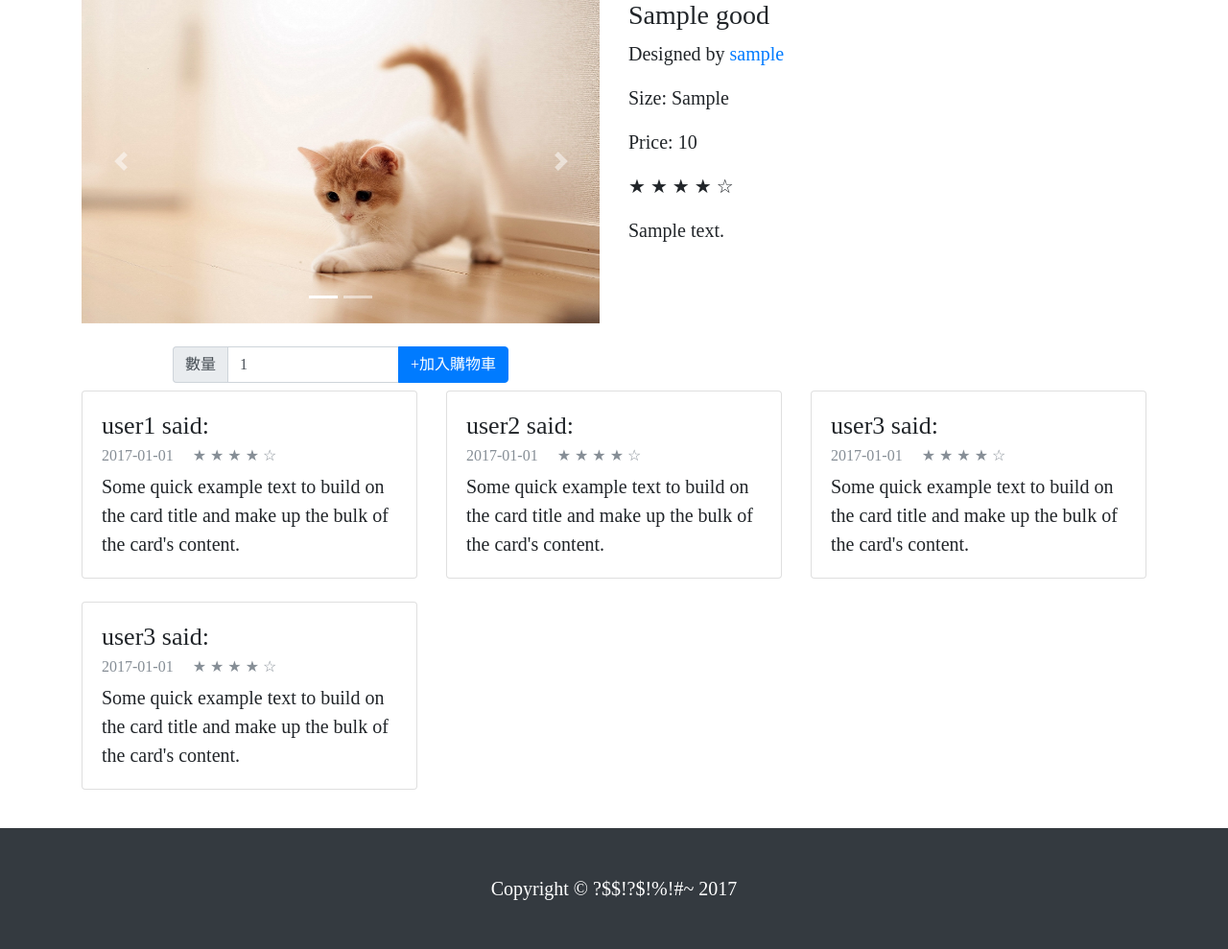
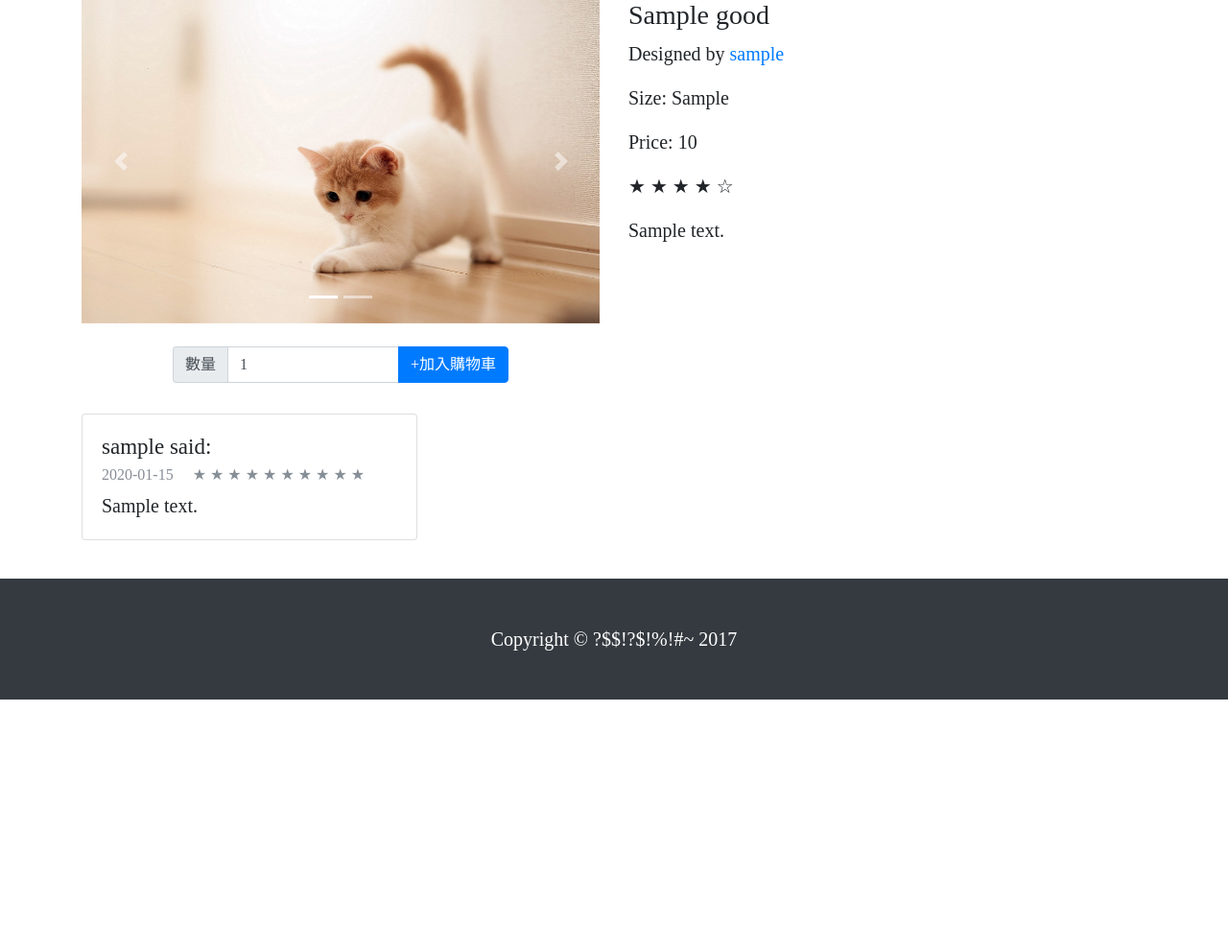
Before and after one commit to CykuTW/DB_T-shirt_trading_system, a Flask app: page /goods/1 in a window 1280 px wide. Shown: the part 176-1165 px from the top of the page at 96% size. After the commit the page ends 905 px from the top, so only its background shows below. Run offline with Flask 2, Linux system fonts and the light colour scheme; tables that the repository leaves empty hold one stand-in row (values such as "Sample post"); parts of the project's set-up code (start-up, migrations or seed data) failed here and were passed over; some libraries are stand-ins or nearby versions.

Commit message:
feat(goods): completed GoodDetailView

```diff
--- a/templates/goods/detail.html
+++ b/templates/goods/detail.html
@@ -69,43 +69,22 @@
       margin-bottom: 1.5rem;
     }
   </style>
-  <div class="row" style="margin-top: 0.5rem; margin-bottom: 1rem;">
-    <div class="col-lg-4 card-comment">
-        <div class="card">
-          <div class="card-body">
-            <h4 class="card-title">user1 said:</h4>
-            <h6 class="card-subtitle mb-2 text-muted">2017-01-01 &nbsp; &nbsp; &#9733; &#9733; &#9733; &#9733; &#9734;</h6>
-            <p class="card-text">Some quick example text to build on the card title and make up the bulk of the card's content.</p>
-          </div>
-        </div>
-    </div>
+  <div class="row" style="margin-top: 2rem; margin-bottom: 1rem;">
+    {% for rating in ratings %}
     <div class="col-lg-4 card-comment">
       <div class="card">
         <div class="card-body">
-          <h4 class="card-title">user2 said:</h4>
-          <h6 class="card-subtitle mb-2 text-muted">2017-01-01 &nbsp; &nbsp; &#9733; &#9733; &#9733; &#9733; &#9734;</h6>
-          <p class="card-text">Some quick example text to build on the card title and make up the bulk of the card's content.</p>
+          <h5 class="card-title">{{ rating.author.username }} said:</h5>
+          <h6 class="card-subtitle mb-2 text-muted">
+            {{ rating.time.strftime('%Y-%m-%d') }}
+            &nbsp;&nbsp;&nbsp;
+            {{ ('&#9733; ' * rating.score + '&#9734; ' * (5-rating.score)) | safe }}
+          </h6>
+          <p class="card-text">{{ rating.message }}</p>
         </div>
       </div>
     </div>
-    <div class="col-lg-4 card-comment">
-      <div class="card">
-        <div class="card-body">
-          <h4 class="card-title">user3 said:</h4>
-          <h6 class="card-subtitle mb-2 text-muted">2017-01-01 &nbsp; &nbsp; &#9733; &#9733; &#9733; &#9733; &#9734;</h6>
-          <p class="card-text">Some quick example text to build on the card title and make up the bulk of the card's content.</p>
-        </div>
-      </div>
-    </div>
-    <div class="col-lg-4 card-comment">
-      <div class="card">
-        <div class="card-body">
-          <h4 class="card-title">user3 said:</h4>
-          <h6 class="card-subtitle mb-2 text-muted">2017-01-01 &nbsp; &nbsp; &#9733; &#9733; &#9733; &#9733; &#9734;</h6>
-          <p class="card-text">Some quick example text to build on the card title and make up the bulk of the card's content.</p>
-        </div>
-      </div>
-    </div>
+    {% endfor %}
   </div>
 </div>
 
--- a/views/goods.py
+++ b/views/goods.py
@@ -32,10 +32,13 @@ class GoodsView(MethodView):
 class GoodDetailView(MethodView):
 
     def get(self, good_id):
-        good = models.Good.query.filter_by(id=good_id).first()
-        if not good:
-            abort(400)
-        return render_template('goods/detail.html', good=good)
+        good = models.Good.query \
+                     .filter_by(id=good_id) \
+                     .first() or abort(400)
+        ratings = models.Rating.query \
+                        .join(models.OrderItem) \
+                        .filter_by(good=good).all()
+        return render_template('goods/detail.html', good=good, ratings=ratings)
 
 
 blueprint.add_url_rule('/', view_func=GoodsView.as_view(GoodsView.__name__))
```
